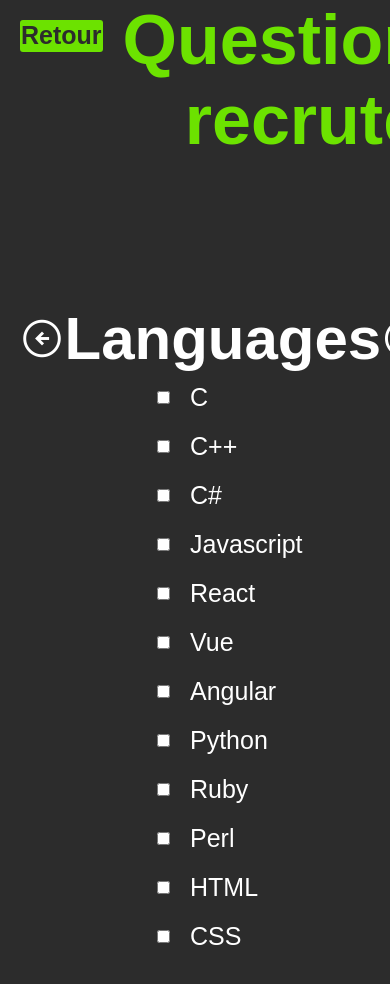
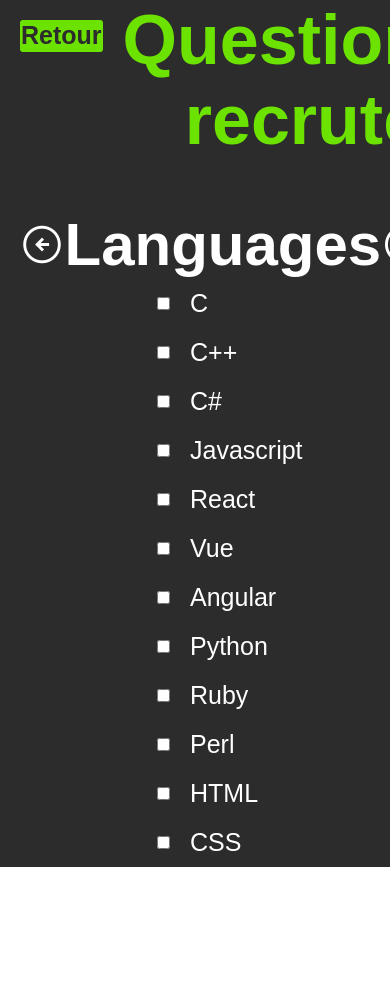
Before and after one commit to CyrilleMarc/tindev, a React (Create React App) app: page /questionnaire in a window 390 px wide. Shown: the top 984 px of the page. After the commit the page ends 867 px from the top, so only its background shows below. Built offline with nearby package versions, Linux system fonts and the light colour scheme; a web font is replaced by a local one.

Commit message:
remove @media screen

```diff
--- a/src/assets/styles/QuestionCm.css
+++ b/src/assets/styles/QuestionCm.css
@@ -51,20 +51,3 @@
 .gridOptions input {
     margin: 0px 20px;
 }
-
-@media screen and (max-width: 800px) {
-
-    .carousselContainer{
-        width: auto;
-        min-height: 100vh;
-    }
-
-    .contentQuestion h3 {
-        margin-top: auto;
-        width: auto;
-
-
-
-    }
-
-}
```
